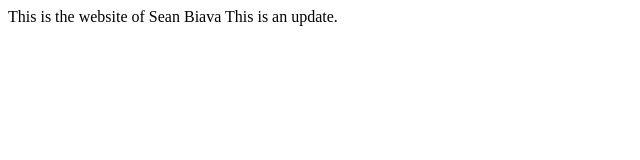
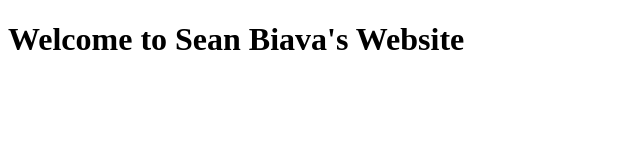
Before and after one commit to beansiava/beansiava.github.io, a plain HTML site: page index.html in a window 1280 px wide. Shown: the whole page, without its empty margins (0-640 px from the left). Drawn offline with Linux system fonts and the light colour scheme.

Commit message:
Added in boilerplate HTML for a tidy project

```diff
--- a/index.html
+++ b/index.html
@@ -1,7 +1,17 @@
-<div>
-    <p>
-        This is the website of Sean Biava
-        This is an update.
-    </p>
-
-</div>
+<!DOCTYPE html>
+<html lang="en">
+  <head>
+    <meta charset="UTF-8">
+    <meta name="viewport" content="width=device-width, initial-scale=1.0">
+    <meta http-equiv="X-UA-Compatible" content="ie=edge">
+    <title>My Website</title>
+    <link rel="stylesheet" href="./style.css">
+    <link rel="icon" href="./favicon.ico" type="image/x-icon">
+  </head>
+  <body>
+    <main>
+        <h1>Welcome to Sean Biava's Website</h1>
+    </main>
+	<script src="index.js"></script>
+  </body>
+</html>
```
